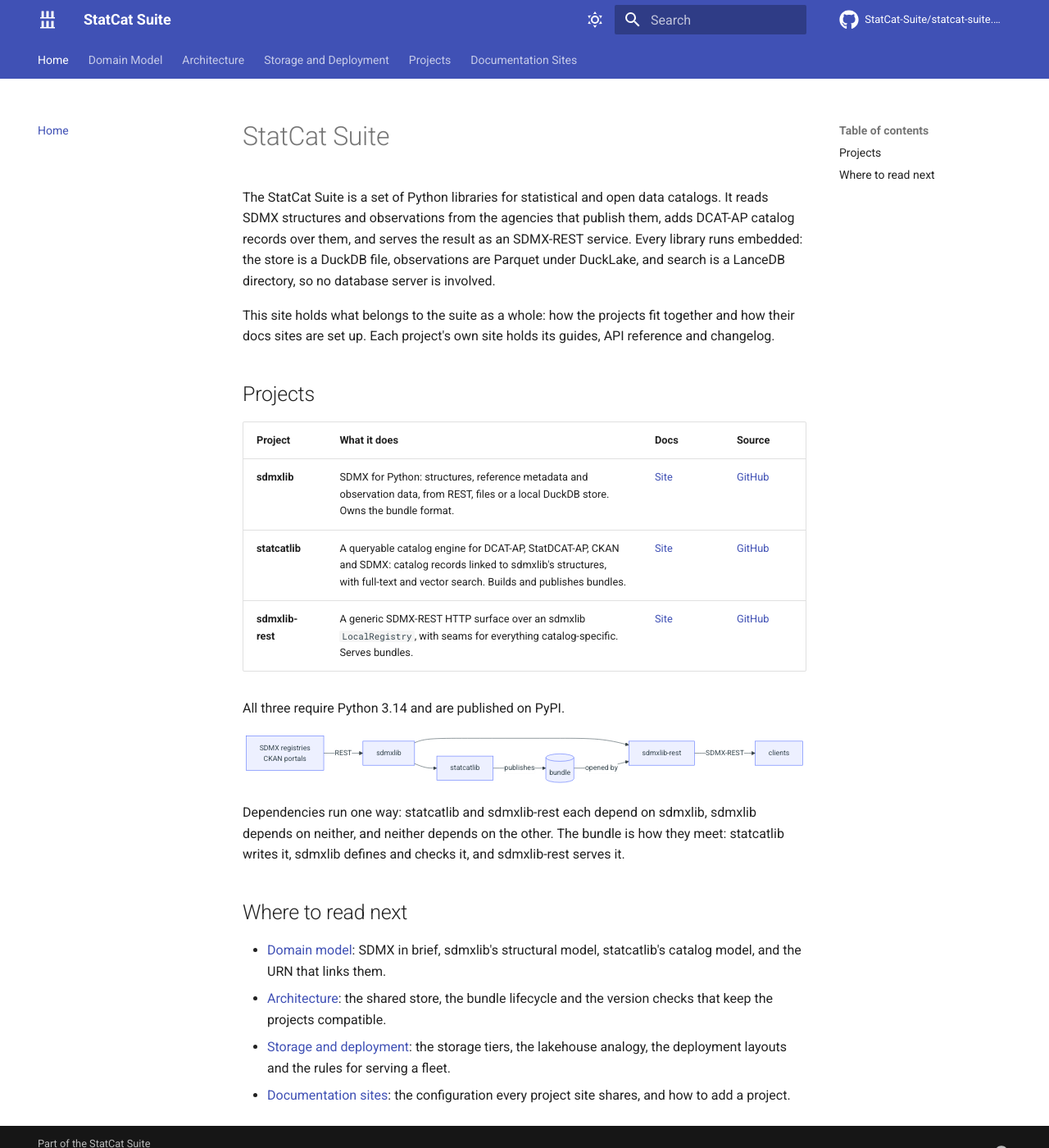
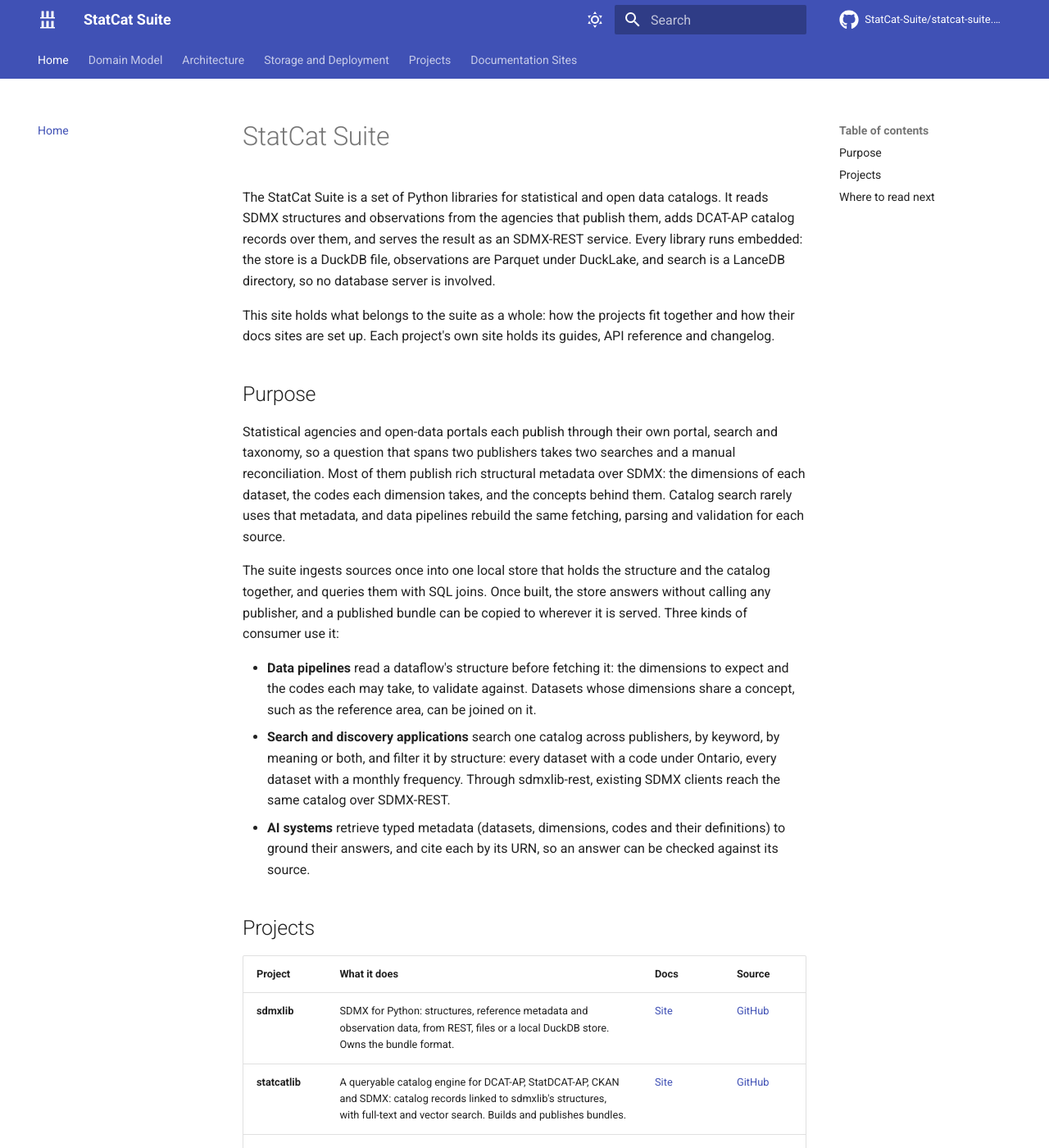
Before and after one commit to StatCat-Suite/statcat-suite.github.io, an MkDocs documentation site: the page built from docs/index.md, in a window 1280 px wide and 1400 px high. Shown: the whole window at 82% size. Built offline with MkDocs 1.6.1 and Material for MkDocs 9.7.7, drawn with Linux system fonts in a browser that asks for light colours; comment, search, counter and statistics services are not loaded.

Commit message:
docs: add the suite's purpose to the hub home page
A Purpose section, condensed from the Pinax-era vision page: what makes
statistical data hard to find and integrate across publishers, how one
local store holding structure and catalog together addresses it, and what
it gives data pipelines, search and discovery applications, and AI systems.

The old page's claims about metadatahub and pinax-ai, the Statistics
Canada source, its unverified figures and its roadmap are left out.

Co-Authored-By: Claude Opus 5.5 (1M context) <noreply@anthropic.com>

```diff
--- a/docs/index.md
+++ b/docs/index.md
@@ -10,6 +10,33 @@ directory, so no database server is involved.
 This site holds what belongs to the suite as a whole: how the projects fit
 together and how their docs sites are set up. Each project's own site holds
 its guides, API reference and changelog.
+
+## Purpose
+
+Statistical agencies and open-data portals each publish through their own
+portal, search and taxonomy, so a question that spans two publishers takes two
+searches and a manual reconciliation. Most of them publish rich structural
+metadata over SDMX: the dimensions of each dataset, the codes each dimension
+takes, and the concepts behind them. Catalog search rarely uses that metadata,
+and data pipelines rebuild the same fetching, parsing and validation for each
+source.
+
+The suite ingests sources once into one local store that holds the structure
+and the catalog together, and queries them with SQL joins. Once built, the
+store answers without calling any publisher, and a published bundle can be
+copied to wherever it is served. Three kinds of consumer use it:
+
+- **Data pipelines** read a dataflow's structure before fetching it: the
+  dimensions to expect and the codes each may take, to validate against.
+  Datasets whose dimensions share a concept, such as the reference area, can
+  be joined on it.
+- **Search and discovery applications** search one catalog across publishers,
+  by keyword, by meaning or both, and filter it by structure: every dataset
+  with a code under Ontario, every dataset with a monthly frequency. Through
+  sdmxlib-rest, existing SDMX clients reach the same catalog over SDMX-REST.
+- **AI systems** retrieve typed metadata (datasets, dimensions, codes and
+  their definitions) to ground their answers, and cite each by its URN, so an
+  answer can be checked against its source.
 
 ## Projects
 
```
